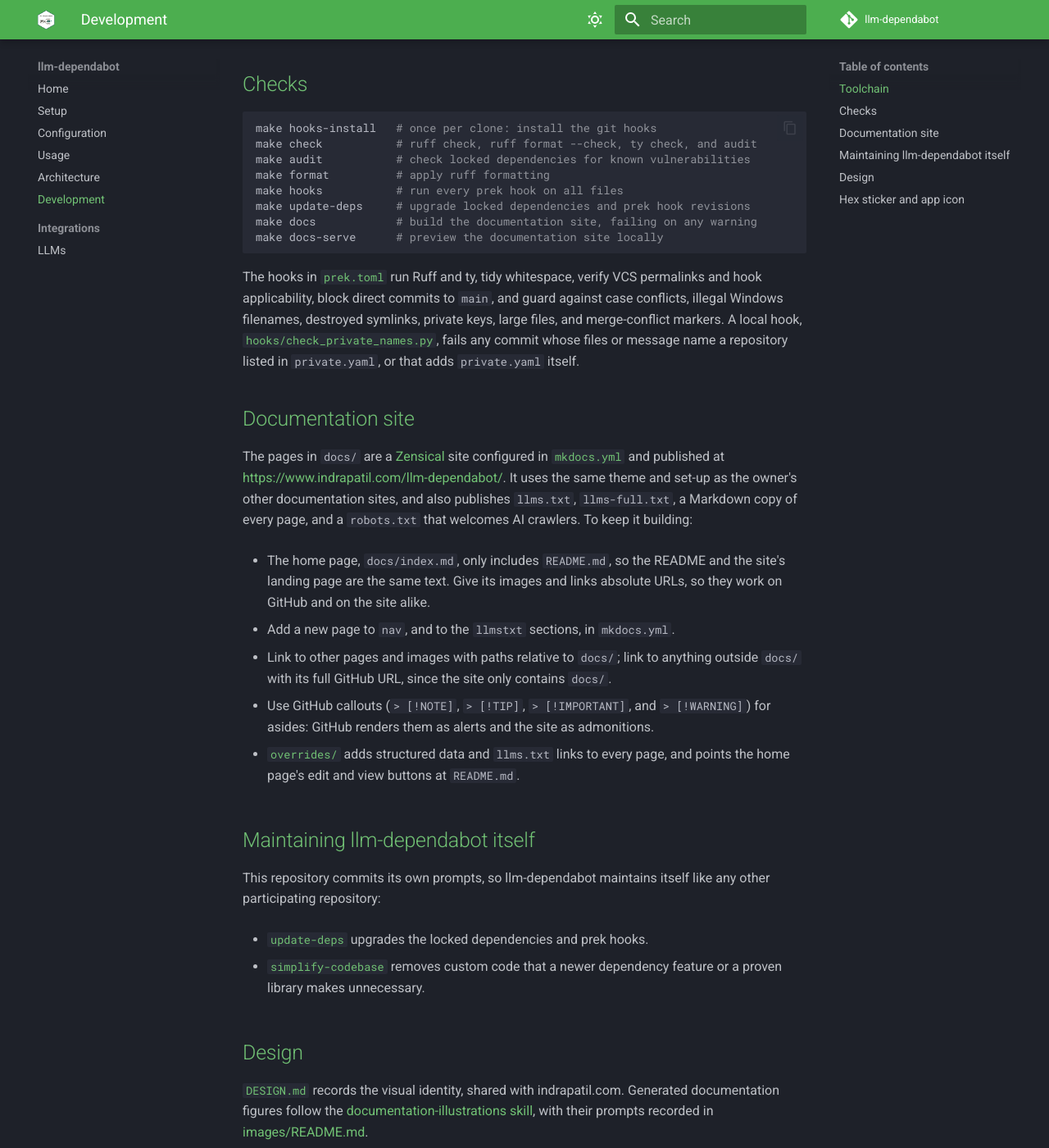
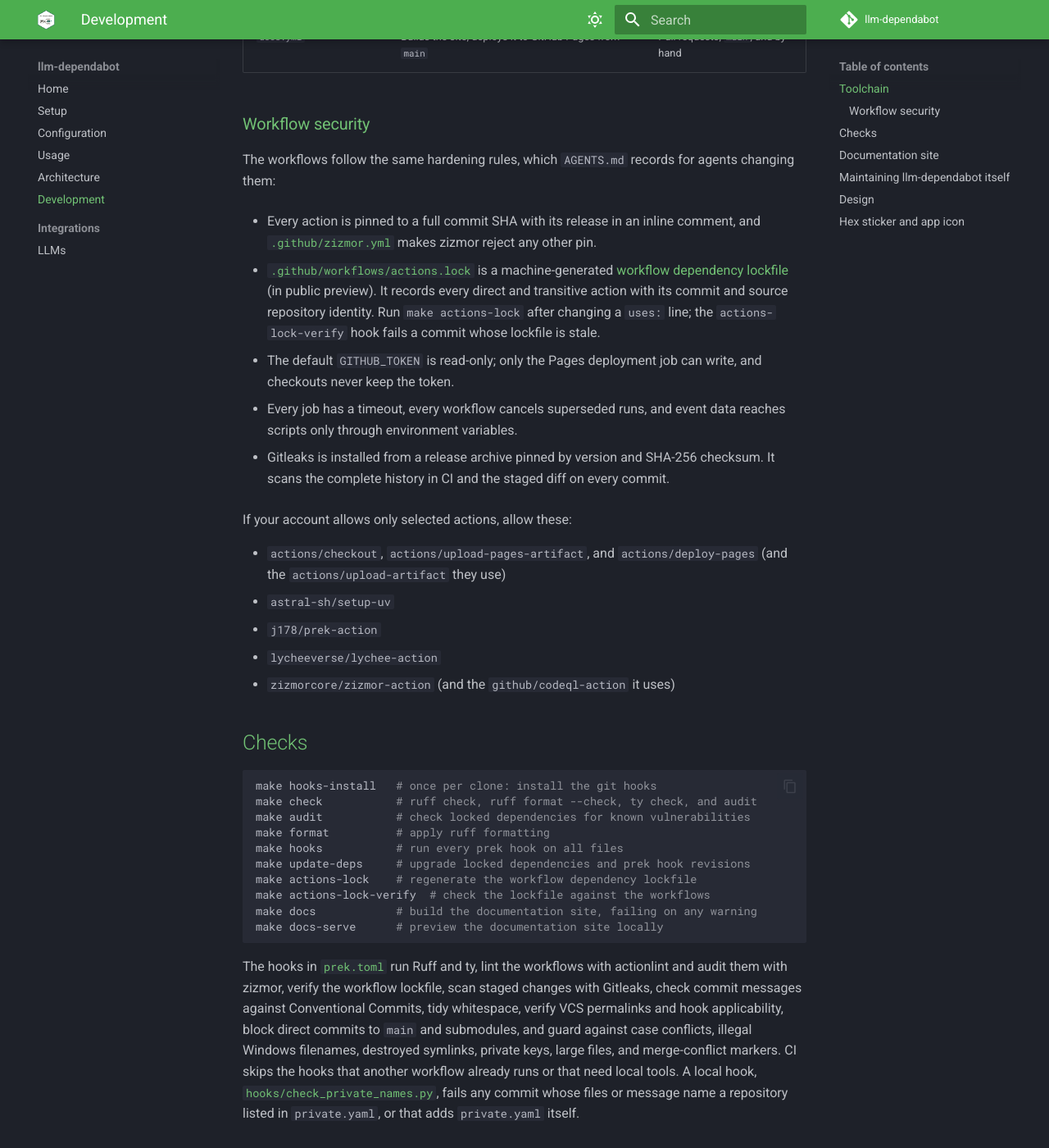
Before and after one commit to IndrajeetPatil/llm-dependabot, an MkDocs documentation site: the page built from docs/development.md, in a window 1280 px wide and 1400 px high, scrolled down 1470 px. Shown: the whole window at 82% size. Built offline with MkDocs 1.6.1 and Material for MkDocs 9.7.7, drawn with Linux system fonts in a browser that asks for light colours; comment, search, counter and statistics services are not loaded; some of the changed text lies outside the part shown.

Commit message:
ci(workflows): add an actions lockfile and local workflow checks
- Generate .github/workflows/actions.lock with gh-actions-lock and add
  make actions-lock, actions-lock-verify, and actions-lock-install;
  make setup installs the pinned extension.
- Add prek hooks for actionlint, zizmor (pedantic), a staged Gitleaks
  scan, the lockfile check, Conventional Commits on commit-msg, and a
  submodule guard; prek.yml skips those CI already runs or that need
  local tools.
- Freeze hook updates in prek.toml, run make recipes with pipefail,
  and add gitleaks to the Brewfile.
- Record the workflow hardening rules in AGENTS.md and document them,
  with the actions to allow-list, in the development docs.

````diff
--- a/docs/development.md
+++ b/docs/development.md
@@ -15,6 +15,13 @@
   environment.
 
 - **[prek](https://prek.j178.dev)** runs the git hooks.
+
+- **[actionlint](https://github.com/rhysd/actionlint)**,
+  **[zizmor](https://docs.zizmor.sh)**, and
+  **[Gitleaks](https://github.com/gitleaks/gitleaks)** lint and audit the
+  workflows and scan for secrets, and the
+  [`gh-actions-lock`](https://github.com/github/gh-actions-lock) extension
+  maintains the workflow dependency lockfile.
 
 - **`uv audit`** checks the locked dependencies of both scripts and the docs
   project against the OSV vulnerability database.
@@ -39,6 +46,42 @@ run them again on each pull request:
 | `link-check.yml` | lychee over every link | Pull requests |
 | `docs.yml` | Builds the site; deploys it to GitHub Pages from `main` | Pull requests, `main`, and by hand |
 
+### Workflow security
+
+The workflows follow the same hardening rules, which `AGENTS.md` records for
+agents changing them:
+
+- Every action is pinned to a full commit SHA with its release in an inline
+  comment, and [`.github/zizmor.yml`](https://github.com/IndrajeetPatil/llm-dependabot/blob/main/.github/zizmor.yml)
+  makes zizmor reject any other pin.
+
+- [`.github/workflows/actions.lock`](https://github.com/IndrajeetPatil/llm-dependabot/blob/main/.github/workflows/actions.lock)
+  is a machine-generated
+  [workflow dependency lockfile](https://docs.github.com/en/actions/concepts/security/workflow-dependency-lockfiles)
+  (in public preview). It records every direct and transitive action with its
+  commit and source repository identity. Run `make actions-lock` after
+  changing a `uses:` line; the `actions-lock-verify` hook fails a commit
+  whose lockfile is stale.
+
+- The default `GITHUB_TOKEN` is read-only; only the Pages deployment job can
+  write, and checkouts never keep the token.
+
+- Every job has a timeout, every workflow cancels superseded runs, and event
+  data reaches scripts only through environment variables.
+
+- Gitleaks is installed from a release archive pinned by version and SHA-256
+  checksum. It scans the complete history in CI and the staged diff on every
+  commit.
+
+If your account allows only selected actions, allow these:
+
+- `actions/checkout`, `actions/upload-pages-artifact`, and
+  `actions/deploy-pages` (and the `actions/upload-artifact` they use)
+- `astral-sh/setup-uv`
+- `j178/prek-action`
+- `lycheeverse/lychee-action`
+- `zizmorcore/zizmor-action` (and the `github/codeql-action` it uses)
+
 ## Checks
 
 ```sh
@@ -48,14 +91,20 @@ make audit           # check locked dependencies for known vulnerabilities
 make format          # apply ruff formatting
 make hooks           # run every prek hook on all files
 make update-deps     # upgrade locked dependencies and prek hook revisions
+make actions-lock    # regenerate the workflow dependency lockfile
+make actions-lock-verify  # check the lockfile against the workflows
 make docs            # build the documentation site, failing on any warning
 make docs-serve      # preview the documentation site locally
 ```
 
-The hooks in [`prek.toml`](https://github.com/IndrajeetPatil/llm-dependabot/blob/main/prek.toml) run Ruff and ty, tidy whitespace, verify VCS
-permalinks and hook applicability, block direct commits to `main`, and
-guard against case conflicts, illegal Windows filenames, destroyed
-symlinks, private keys, large files, and merge-conflict markers. A local
+The hooks in [`prek.toml`](https://github.com/IndrajeetPatil/llm-dependabot/blob/main/prek.toml) run Ruff and ty, lint the workflows
+with actionlint and audit them with zizmor, verify the workflow lockfile,
+scan staged changes with Gitleaks, check commit messages against
+Conventional Commits, tidy whitespace, verify VCS permalinks and hook
+applicability, block direct commits to `main` and submodules, and guard
+against case conflicts, illegal Windows filenames, destroyed symlinks,
+private keys, large files, and merge-conflict markers. CI skips the hooks
+that another workflow already runs or that need local tools. A local
 hook,
 [`hooks/check_private_names.py`](https://github.com/IndrajeetPatil/llm-dependabot/blob/main/hooks/check_private_names.py), fails any
 commit whose files or message name a repository listed in `private.yaml`, or
````
Also changed, not shown: AGENTS.md (+44 -0 lines), docs/setup.md (+4 -1 lines), prek.toml (+31 -0 lines), 4 other files.
